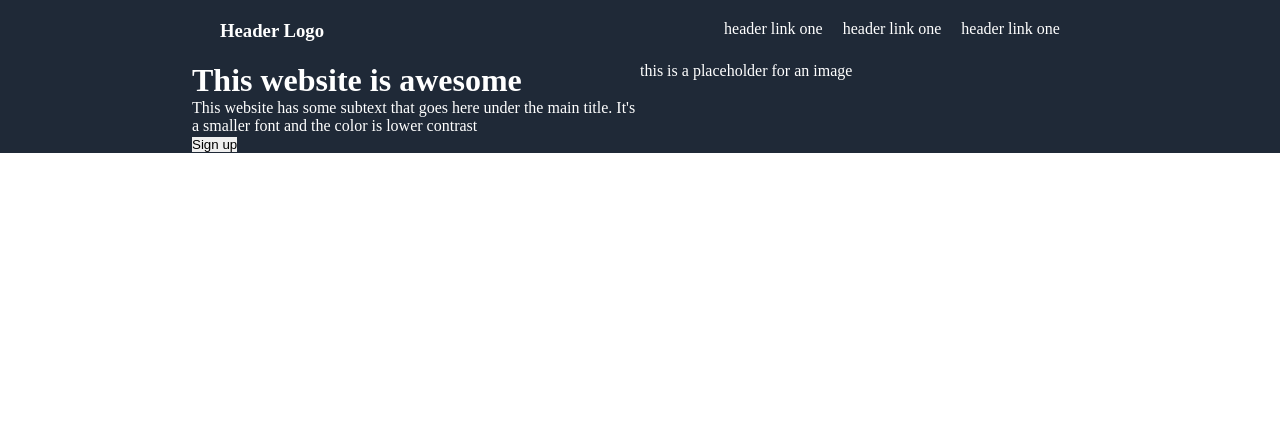
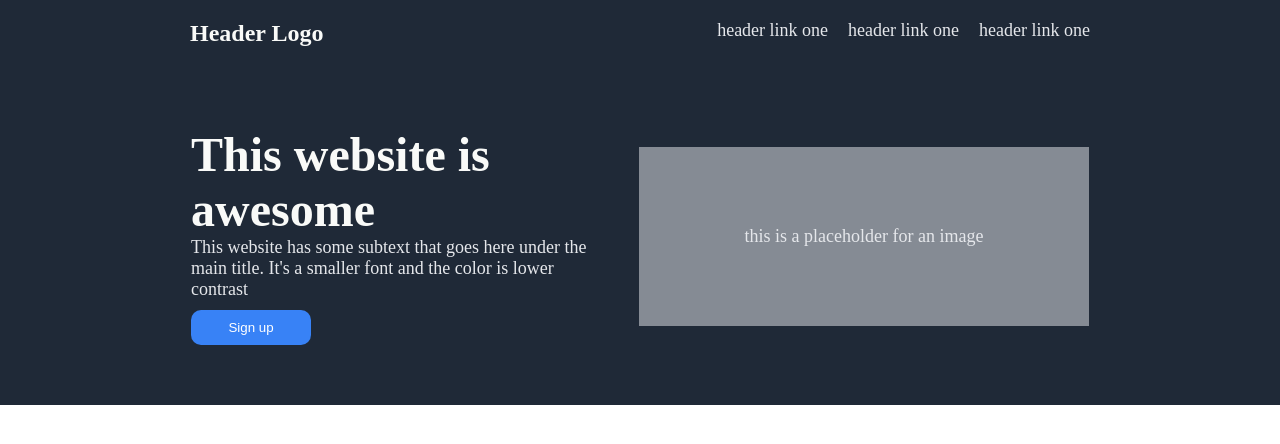
Before and after one commit to Vitholu/simple-landing-page, a plain HTML site: page index.html in a window 1280 px wide. Drawn offline with Linux system fonts and the light colour scheme.

Commit message:
Add hero section

```diff
--- a/index.html
+++ b/index.html
@@ -27,7 +27,7 @@
 					This website has some subtext that goes here under the main title.
 					It's a smaller font and the color is lower contrast
 				</p>
-				<button class="hero-btn">Sign up</button>
+				<button class="hero-btn btn">Sign up</button>
 			</div>
 
 			<div class="hero-right-side">
--- a/styles.css
+++ b/styles.css
@@ -15,8 +15,15 @@
 
 .header {
 	display: flex;
-	justify-content: space-around;
+	width: 900px;
+	margin: auto;
+	justify-content: space-between;
 	color: #fff;
+}
+
+.logo {
+	font-size: 24px;
+	color: #f9faf8;
 }
 
 ul {
@@ -27,29 +34,55 @@ ul {
 
 a {
 	text-decoration: none;
-	color: #fff;
+	font-size: 18px;
+	color: #e5e7eb;
 }
 
 /* Hero Section */
 
 .hero {
 	display: flex;
-	justify-content: space-around;
-	padding: 0 15%;
+	align-items: center;
+	justify-content: center;
+	gap: 3rem;
+}
+
+.hero.bg-color {
+	padding: 60px;
 }
 
 .hero-left-side {
-	flex: 2;
+	display: flex;
+	width: 400px;
+	flex-direction: column;
 }
 
 .hero-right-side {
-	flex: 2;
+	display: flex;
+	justify-content: center;
+	align-items: center;
+	width: 450px;
+	height: 179px;
+	font-size: 18px;
+	background-color: #e5e7eb83;
 }
 
 .hero-title {
-	color: #fff;
+	font-size: 48px;
+	font-weight: 900;
+	color: #f9faf8;
 }
 
 .hero-text {
+	font-size: 18px;
+	color: #e5e7eb;
+}
+
+.btn {
+	width: 120px;
+	margin-top: 10px;
+	padding: 10px;
+	background-color: #3882f6;
 	color: #fff;
+	border-radius: 10px;
 }
```
